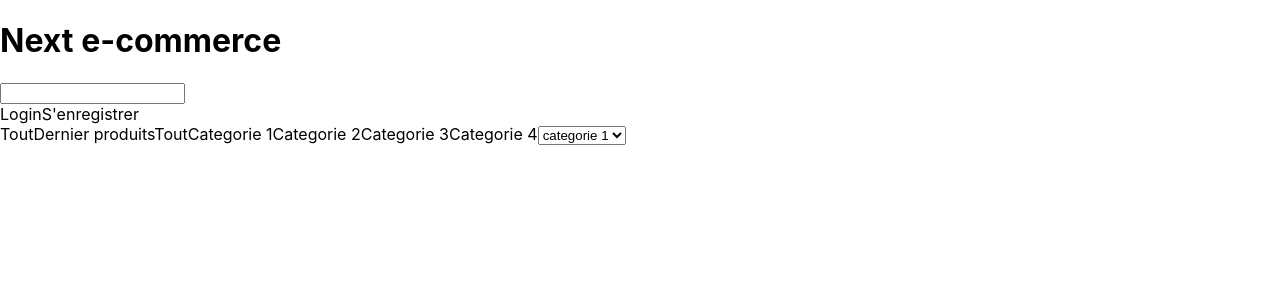
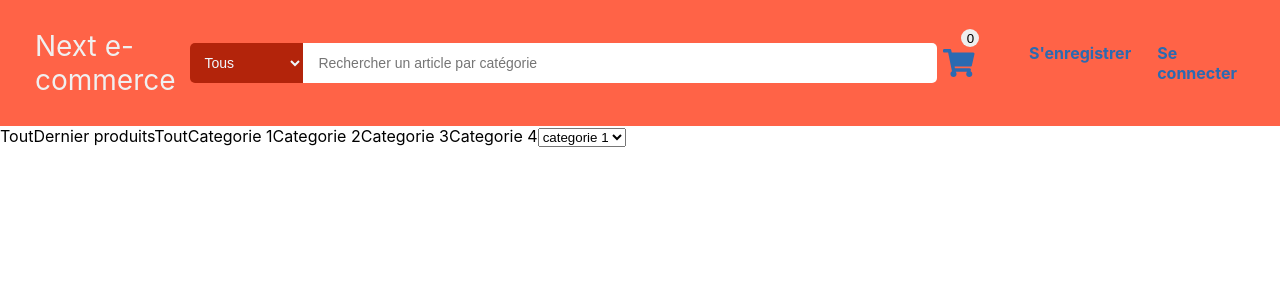
Before and after one commit to alexandre-scalisi/react-shopping, a Next.js app: page / in a window 1280 px wide. Shown: the top 300 px of the page. Built offline with nearby package versions, Linux system fonts and the light colour scheme.

Commit message:
fini top header style

```diff
--- a/components/Cart/Cart.js
+++ b/components/Cart/Cart.js
@@ -1,5 +1,14 @@
+import { faShoppingCart } from "@fortawesome/free-solid-svg-icons";
+import { FontAwesomeIcon } from "@fortawesome/react-fontawesome";
+import classes from "./Cart.module.css";
+
 const Cart = () => {
-  return <></>;
+  return (
+    <button className={classes.cartContainer}>
+      <FontAwesomeIcon icon={faShoppingCart} className={classes.cart} />
+      <span className={classes.notification}>0</span>
+    </button>
+  );
 };
 
 export default Cart;
--- /dev/null
+++ b/components/Cart/Cart.module.css
@@ -0,0 +1,33 @@
+.cartContainer {
+  display: flex;
+  position: relative;
+  justify-content: center;
+  align-items: center;
+  background-color: transparent;
+  border: none;
+  cursor: pointer;
+  margin-right: 40px;
+  transition: all 0.5s;
+}
+
+.cartContainer:hover {
+  transform: scale(1.2);
+}
+
+.cart {
+  font-size: 28px;
+  color: rgb(43, 106, 177);
+}
+
+.notification {
+  background-color: rgb(238, 238, 238);
+  border-radius: 100%;
+  height: 18px;
+  width: 18px;
+  display: flex;
+  align-items: center;
+  justify-content: center;
+  position: absolute;
+  top: -8px;
+  left: 24px;
+}
--- a/components/Header.js
+++ b/components/Header.js
@@ -2,8 +2,10 @@ import { useState } from "react";
 import NextLink from "next/link";
 import { useRouter } from "next/router";
 
+import classes from "./Header.module.css";
 import Cart from "./Cart/Cart";
 import SearchBar from "./SearchBar";
+import AuthButton from "./UI/Buttons/AuthButton";
 
 const Header = () => {
   const router = useRouter();
@@ -11,17 +13,21 @@ const Header = () => {
 
   return (
     <header>
-      <div>
-        <h1>Next e-commerce</h1>
+      <div className={classes.headerTop}>
+        <NextLink href="/">
+          <a className={classes.title}>Next e-commerce</a>
+        </NextLink>
         <SearchBar />
-        <Cart />
-        <nav>
-          {!loggedIn && <NextLink href={"/login"}>Login</NextLink>}
-          {!loggedIn && (
-            <NextLink href={"/register"}>S&apos;enregistrer</NextLink>
-          )}
-          {loggedIn && <NextLink>Logout</NextLink>}
-        </nav>
+        <div className={classes.rightPart}>
+          <Cart />
+          <nav className={classes.authNav}>
+            {!loggedIn && (
+              <AuthButton href={"/register"}>S&apos;enregistrer</AuthButton>
+            )}
+            {!loggedIn && <AuthButton href="/login">Se connecter</AuthButton>}
+            {loggedIn && <AuthButton href="/logout">Logout</AuthButton>}
+          </nav>
+        </div>
       </div>
       <nav>
         <NextLink href="/all">Tout</NextLink>
--- /dev/null
+++ b/components/Header.module.css
@@ -0,0 +1,27 @@
+.authNav {
+  display: flex;
+}
+
+.headerTop {
+  display: flex;
+  justify-content: space-between;
+  align-items: center;
+  padding: 25px;
+  background-color: tomato;
+}
+
+.title {
+  font-size: 28px;
+  color: rgb(240, 240, 240);
+  padding: 4px 10px;
+  border-radius: 10px;
+  transition: all 0.8s;
+}
+
+.title:hover {
+  background-color: rgb(250, 164, 149);
+}
+
+.rightPart {
+  display: flex;
+}
--- a/components/SearchBar.js
+++ b/components/SearchBar.js
@@ -1,5 +1,21 @@
+import classes from "./SearchBar.module.css";
+
 const SearchBar = () => {
-  return <input type="search"></input>;
+  return (
+    <div className={classes.searchContainer}>
+      <select className={classes.searchCategories}>
+        <option value="all">Tous</option>
+        <option value="category1">Catégorie 1</option>
+        <option value="category2">Catégorie 2</option>
+        <option value="category3">Catégorie 3</option>
+      </select>
+      <input
+        type="search"
+        className={classes.searchBar}
+        placeholder="Rechercher un article par catégorie"
+      ></input>
+    </div>
+  );
 };
 
 export default SearchBar;
--- /dev/null
+++ b/components/SearchBar.module.css
@@ -0,0 +1,28 @@
+.searchContainer {
+  height: 40px;
+  width: 100%;
+  max-width: 800px;
+  display: flex;
+}
+
+.searchCategories {
+  background-color: rgb(179, 36, 11);
+  border: none;
+  cursor: pointer;
+  padding: 10px;
+  font-size: 14px;
+  border-radius: 5px 0 0 5px;
+  color: aliceblue;
+}
+
+.searchBar {
+  border: none;
+  border-radius: 0 5px 5px 0;
+  width: 100%;
+  padding: 0 15px;
+  font-size: 14px;
+}
+
+.searchBar:focus {
+  outline: 2px solid brown;
+}
--- /dev/null
+++ b/components/UI/Buttons/AuthButton.js
@@ -0,0 +1,13 @@
+import NextLink from "next/link";
+
+import classes from "./AuthButton.module.css";
+
+const AuthButton = (props) => {
+  return (
+    <NextLink href={props.href}>
+      <a className={classes.button}>{props.children}</a>
+    </NextLink>
+  );
+};
+
+export default AuthButton;
--- /dev/null
+++ b/components/UI/Buttons/AuthButton.module.css
@@ -0,0 +1,13 @@
+.button {
+  margin-right: 10px;
+  color: rgb(43, 106, 177);
+  font-size: 16px;
+  font-weight: bold;
+  padding: 6px 8px;
+  border-radius: 10px;
+  transition: all 0.8s;
+}
+
+.button:hover {
+  background-color: rgb(250, 164, 149);
+}
--- a/package.json
+++ b/package.json
@@ -8,6 +8,10 @@
     "lint": "next lint"
   },
   "dependencies": {
+    "@fortawesome/fontawesome-svg-core": "^1.2.36",
+    "@fortawesome/free-brands-svg-icons": "^5.15.4",
+    "@fortawesome/free-solid-svg-icons": "^5.15.4",
+    "@fortawesome/react-fontawesome": "^0.1.16",
     "next": "12.0.7",
     "react": "17.0.2",
     "react-dom": "17.0.2"
```
Also changed, not shown: 1 other file (tests, documents, lock files or other folders).
